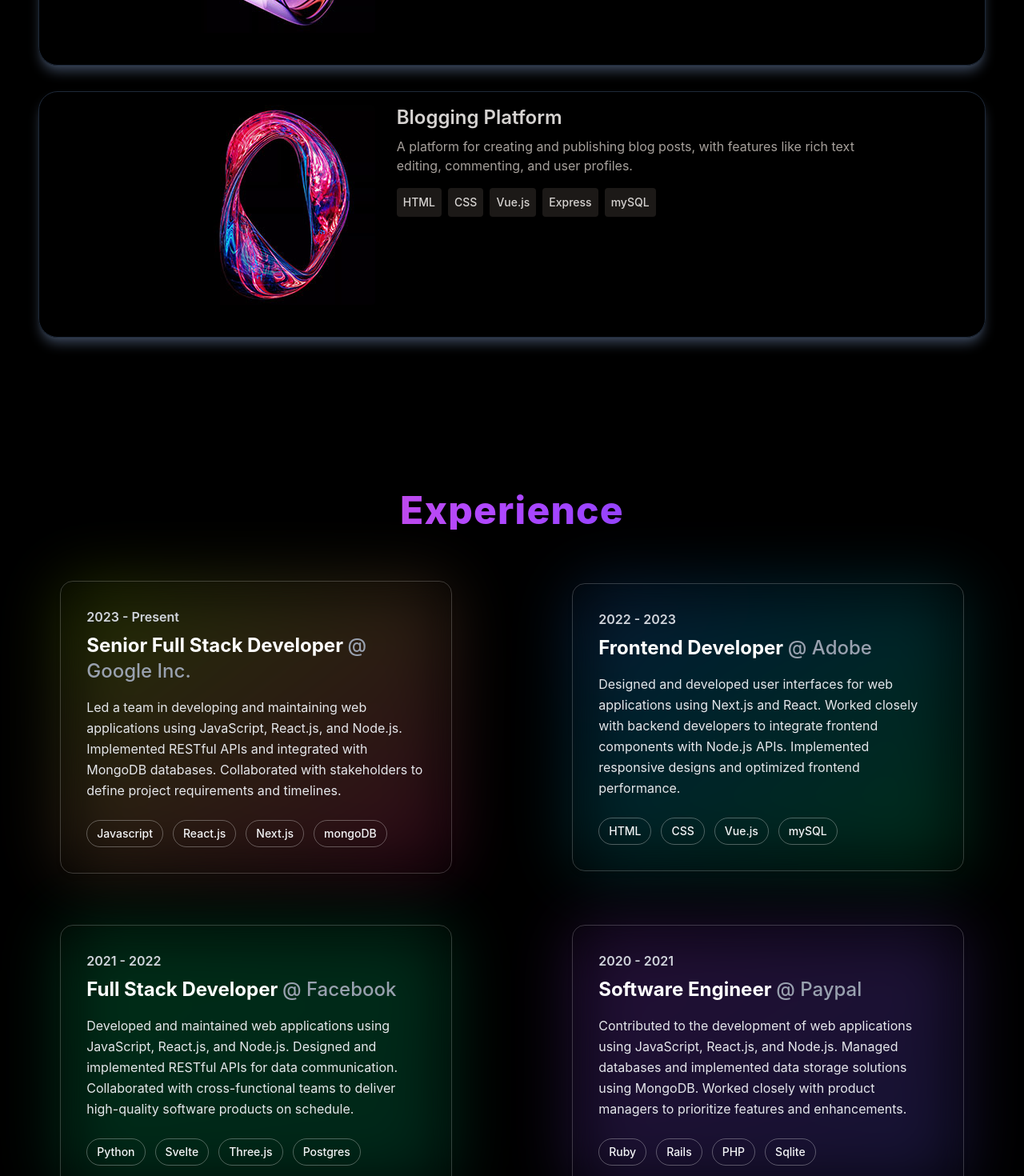
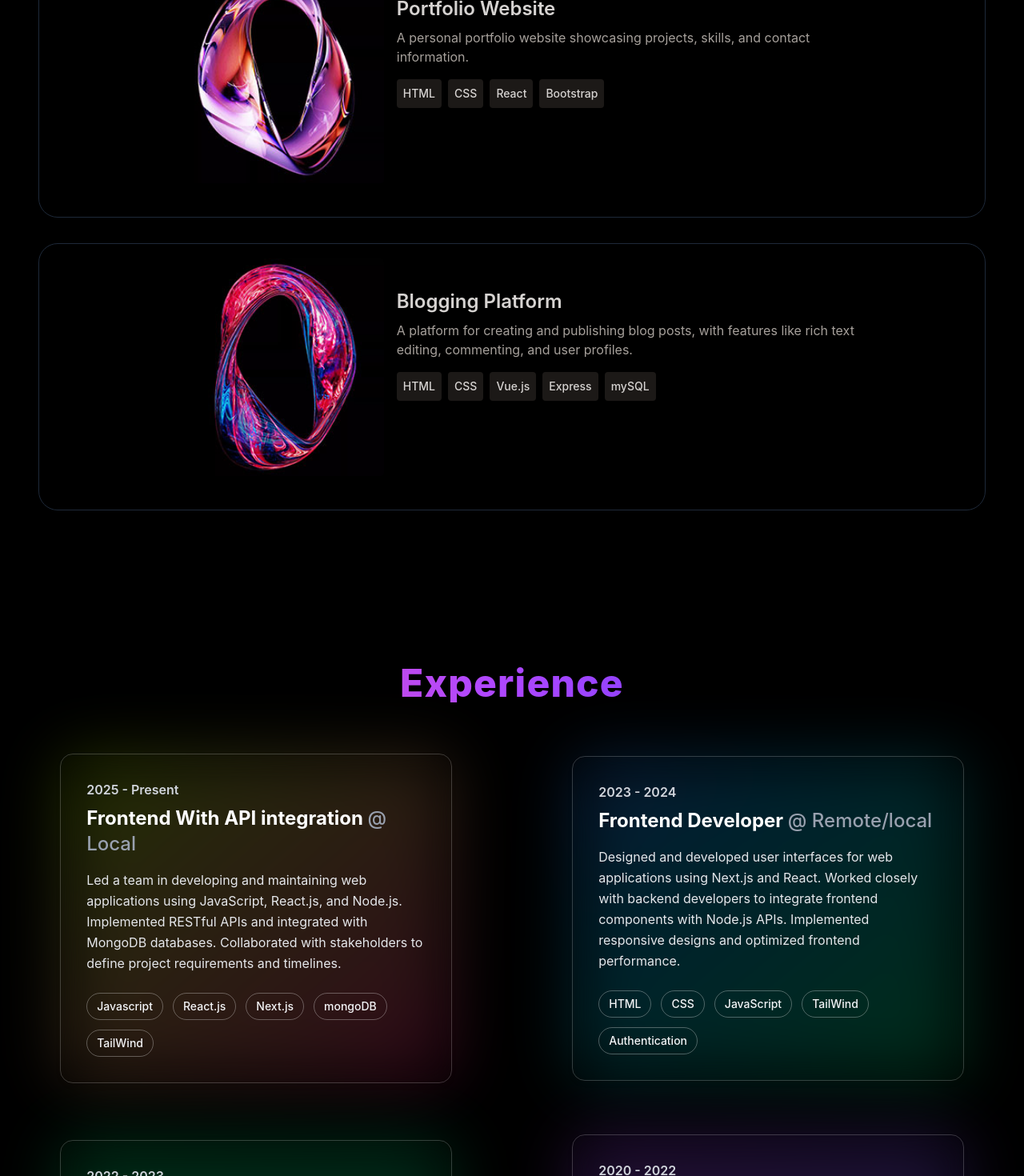
Before and after one commit to Developer-Shuvo/Portfolio, a React (Vite) app: page / in a window 1280 px wide. Shown: the part 2820-4290 px from the top of the page at 80% size. Built offline with nearby package versions, Linux system fonts and the light colour scheme.

Commit message:
Update Dynamic Link

```diff
--- a/constants/index.js
+++ b/constants/index.js
@@ -1,5 +1,5 @@
 import project1 from "../assets/projects/Technology-zone.png";
-import project2 from "../assets/projects/project-2.webp";
+import project2 from "../assets/projects/clock.png";
 import project3 from "../assets/projects/project-3.webp";
 import project4 from "../assets/projects/project-4.webp";
 
@@ -9,52 +9,60 @@ export const ABOUT_TEXT = `I am a dedicated and versatile full stack developer w
 
 export const EXPERIENCES = [
   {
-    year: "2023 - Present",
-    role: "Senior Full Stack Developer",
-    company: "Google Inc.",
+    year: "2025 - Present",
+    role: "Frontend With API integration",
+    company: "Local",
     description: `Led a team in developing and maintaining web applications using JavaScript, React.js, and Node.js. Implemented RESTful APIs and integrated with MongoDB databases. Collaborated with stakeholders to define project requirements and timelines.`,
-    technologies: ["Javascript", "React.js", "Next.js", "mongoDB"],
+    technologies: ["Javascript", "React.js", "Next.js", "mongoDB", "TailWind"],
+  },
+  {
+    year: "2023 - 2024",
+    role: "Frontend Developer",
+    company: "Remote/local",
+    description: `Designed and developed user interfaces for web applications using Next.js and React. Worked closely with backend developers to integrate frontend components with Node.js APIs. Implemented responsive designs and optimized frontend performance.`,
+    technologies: ["HTML", "CSS", "JavaScript", "TailWind", "Authentication"],
   },
   {
     year: "2022 - 2023",
-    role: "Frontend Developer",
-    company: "Adobe",
-    description: `Designed and developed user interfaces for web applications using Next.js and React. Worked closely with backend developers to integrate frontend components with Node.js APIs. Implemented responsive designs and optimized frontend performance.`,
-    technologies: ["HTML", "CSS", "Vue.js", "mySQL"],
+    role: "Landing Page Designer",
+    company: "Local/Small Project",
+    description: `Developed and maintained web applications using JavaScript, React.js, and Node.js. Designed and implemented RESTful APIs for data communication. Collaborated with cross-functional teams to deliver high-quality software products on schedule.`,
+    technologies: ["HTML", "CSS", "Bootstrap"],
   },
   {
-    year: "2021 - 2022",
-    role: "Full Stack Developer",
-    company: "Facebook",
-    description: `Developed and maintained web applications using JavaScript, React.js, and Node.js. Designed and implemented RESTful APIs for data communication. Collaborated with cross-functional teams to deliver high-quality software products on schedule.`,
-    technologies: ["Python", "Svelte", "Three.js", "Postgres"],
-  },
-  {
-    year: "2020 - 2021",
-    role: "Software Engineer",
-    company: "Paypal",
+    year: "2020 - 2022",
+    role: "Start Work",
+    company: "Small Project",
     description: `Contributed to the development of web applications using JavaScript, React.js, and Node.js. Managed databases and implemented data storage solutions using MongoDB. Worked closely with product managers to prioritize features and enhancements.`,
-    technologies: ["Ruby", "Rails", "PHP", "Sqlite"],
+    technologies: [
+      "Functionality",
+      "Landing Page idea build",
+      "Basic Start",
+      "HTML/CSS",
+    ],
   },
 ];
 
 export const PROJECTS = [
   {
     title: "E-Commerce Website",
+    link: "https://technology-zone-by-shuvooo.netlify.app/",
     image: project1,
     description:
       "A fully functional e-commerce website with features like product listing, shopping cart, and user authentication.",
-    technologies: ["HTML", "CSS", "React", "TailWind Css", "JavaScript"],
+    technologies: ["HTML", "CSS", "React", "TailWind", "JavaScript"],
   },
   {
-    title: "Task Management App",
+    title: "Dynamic Clock",
+    link: "https://special-clock.netlify.app/",
     image: project2,
     description:
       "An application for managing tasks and projects, with features such as task creation, assignment, and progress tracking.",
-    technologies: ["HTML", "CSS", "Angular", "Firebase"],
+    technologies: ["HTML", "CSS", "TailWind", "JavaScript"],
   },
   {
     title: "Portfolio Website",
+    link: "https://special-clock.netlify.app/",
     image: project3,
     description:
       "A personal portfolio website showcasing projects, skills, and contact information.",
@@ -62,15 +70,10 @@ export const PROJECTS = [
   },
   {
     title: "Blogging Platform",
+    link: "https://special-clock.netlify.app/",
     image: project4,
     description:
       "A platform for creating and publishing blog posts, with features like rich text editing, commenting, and user profiles.",
     technologies: ["HTML", "CSS", "Vue.js", "Express", "mySQL"],
   },
 ];
-
-export const CONTACT = {
-  address: "767 Fifth Avenue, New York, NY 10153 ",
-  phoneNo: "+12 4555 666 00 ",
-  email: "me@example.com",
-};
--- a/src/assets/Components/Projects/Projects.jsx
+++ b/src/assets/Components/Projects/Projects.jsx
@@ -4,7 +4,7 @@ import { motion } from "framer-motion";
 
 const Projects = () => {
   return (
-    <div id="projects" className="p-4 py-20 lg:py-20">
+    <div id="projects" className="p-4 py-20 lg:py-20 ">
       <motion.h1
         whileInView={{ opacity: 1, y: 0 }}
         initial={{ opacity: 0, y: -100 }}
@@ -20,23 +20,33 @@ const Projects = () => {
             project,
             index // Renamed 'Projects' to 'project' for clarity
           ) => (
-            <div
+            // Full Card Body it is
+            <motion.a
+            href = {project.link}
+              whileHover={{ scale: 1.04, y: 10 }}
+              transition={{
+                type: "spring",
+                stiffness: 50,
+                damping: 10,
+              }}
+              target="_blank"
+
               key={index}
               className="mb-8
                p-4 flex flex-wrap lg:justify-center border border-gray-800
-               rounded-3xl shadow-lg shadow-gray-700  bg-transparent"
+               rounded-3xl shadow-lg hover:shadow-gray-700  bg-transparent  "
             >
               {/* Project Image */}
               <motion.div
                 whileInView={{ opacity: 1, x: 0 }}
                 initial={{ opacity: 0, x: -100 }}
                 transition={{ duration: 1 }}
-                className="w-full lg:w-1/4 justify-center items-center flex"
+                className="w-full h-[300px] lg:w-1/4 justify-center items-center flex"
               >
                 <img
                   src={project.image} // Changed from Projects.image
-                  width={250}
-                  height={250}
+                  width={300}
+                  height={350}
                   alt={project.title} // Corrected alt text to be dynamic
                   className="mb-6 rounded lg:mr-4" // Added margin-right for spacing
                 />
@@ -49,7 +59,7 @@ const Projects = () => {
                 transition={{ duration: 1 }}
                 className="w-full max-w-xl lg:w-3/4 "
               >
-                <h3 className="mb-2 font-semibold text-2xl">
+                <h3 className="mb-2 lg:mt-10 font-semibold text-2xl">
                   {project.title} {/* Changed from Projects.title */}
                 </h3>
 
@@ -69,7 +79,7 @@ const Projects = () => {
                   ))}
                 </div>
               </motion.div>
-            </div>
+            </motion.a>
           )
         )}
       </div>
```
Also changed, not shown: assets/projects/clock.png (added).
